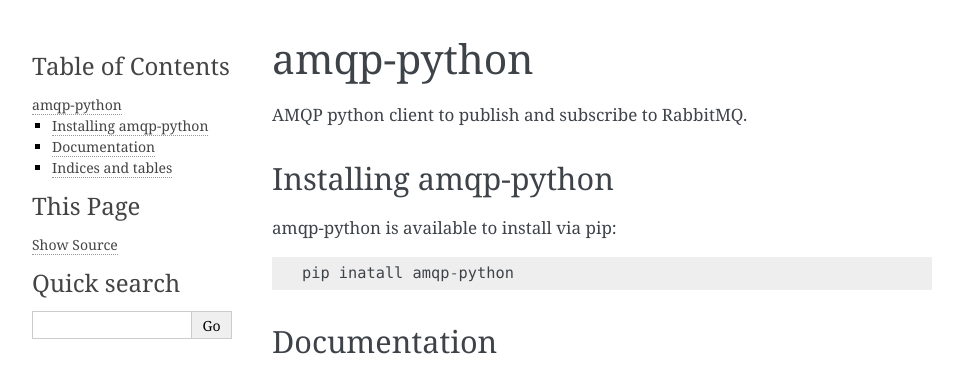
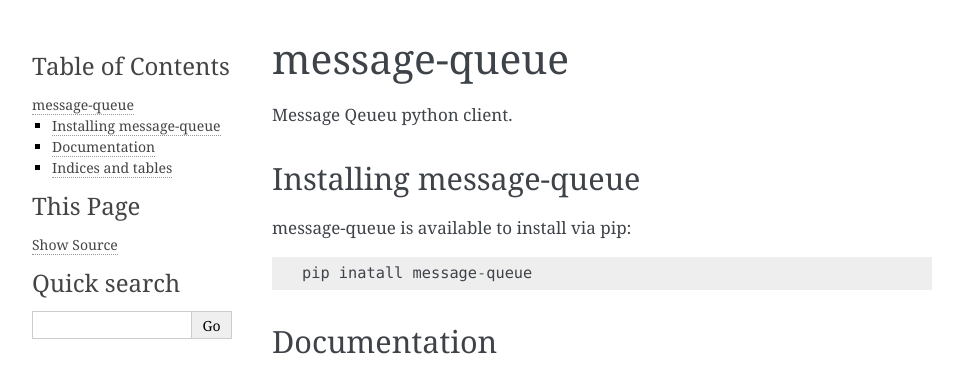
Before and after one commit to wreis/message-queue-python, a Sphinx documentation site: the page built from docs/source/index.rst, in a window 1280 px wide, cut to the strip 0-368 px from the top of the page. Shown: the whole strip, without its empty margins (148-1111 px from the left). Built offline with Sphinx 7.4.7, drawn with Linux system fonts in a browser that asks for light colours.

Commit message:
update docs

```diff
--- a/docs/source/conf.py
+++ b/docs/source/conf.py
@@ -15,7 +15,7 @@
 source_encoding = 'utf-8-sig'
 master_doc = 'index'
 
-project = u'amqp-python'
+project = u'message-queue'
 copyright = u'2016, Ingresse'
 author = u'Ingresse'
 
@@ -31,26 +31,26 @@
 # -- Options for HTML output ----------------------------------------------
 html_theme = 'alabaster'
 html_static_path = ['_static']
-htmlhelp_basename = 'amqp-pythondoc'
+htmlhelp_basename = 'message-queuedoc'
 
 # -- Options for LaTeX output ---------------------------------------------
 latex_elements = {}
 
 latex_documents = [
-    (master_doc, 'amqp-python.tex', u'amqp-python Documentation',
+    (master_doc, 'message-queue.tex', u'message-queue Documentation',
      u'Ingresse', 'manual'),
 ]
 
 # -- Options for manual page output ---------------------------------------
 man_pages = [
-    (master_doc, 'amqp-python', u'amqp-python Documentation',
+    (master_doc, 'message-queue', u'message-queue Documentation',
      [author], 1)
 ]
 
 # -- Options for Texinfo output -------------------------------------------
 texinfo_documents = [
-    (master_doc, 'amqp-python', u'amqp-python Documentation',
-     author, 'amqp-python', 'AMQP Client',
+    (master_doc, 'message-queue', u'message-queue Documentation',
+     author, 'message-queue', 'Message Queue',
      'Miscellaneous'),
 ]
 
--- a/docs/source/index.rst
+++ b/docs/source/index.rst
@@ -1,28 +1,26 @@
-amqp-python
-===========
+message-queue
+=============
 
-AMQP python client to publish and subscribe to RabbitMQ.
+Message Qeueu python client.
 
 
-Installing amqp-python
-----------------------
+Installing message-queue
+------------------------
 
-amqp-python is available to install via pip::
+message-queue is available to install via pip::
 
-  pip inatall amqp-python
+  pip inatall message-queue
 
 
 .. toctree::
-  :glob:
-  :maxdepth: 1
+  :maxdepth: 2
 
 
 Documentation
 -------------
 
-.. automodule:: amqp
+.. automodule:: message_queue
   :members:
-  :undoc-members:
 
 
 Indices and tables
```
Also changed, not shown: 3 other files.
